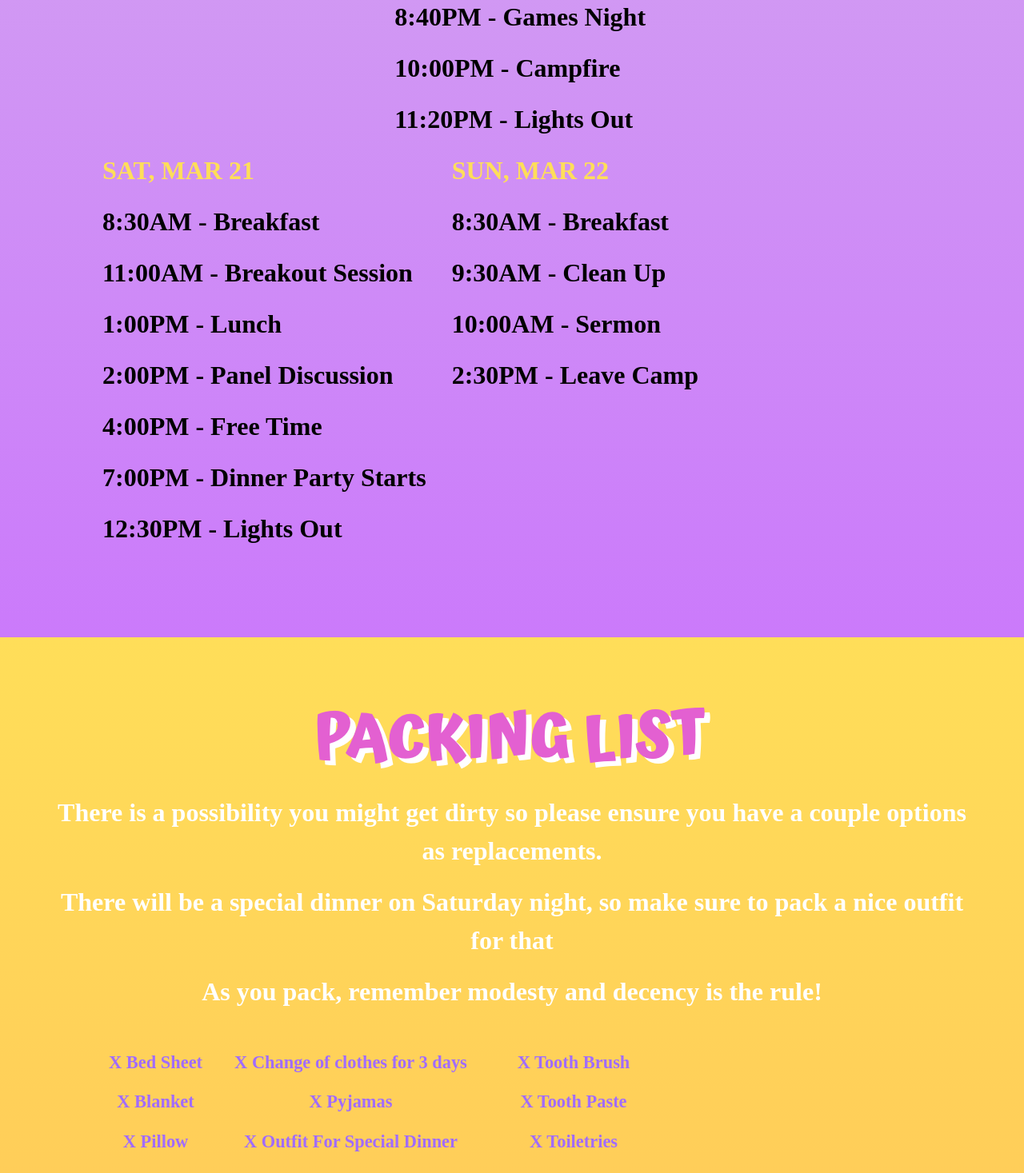
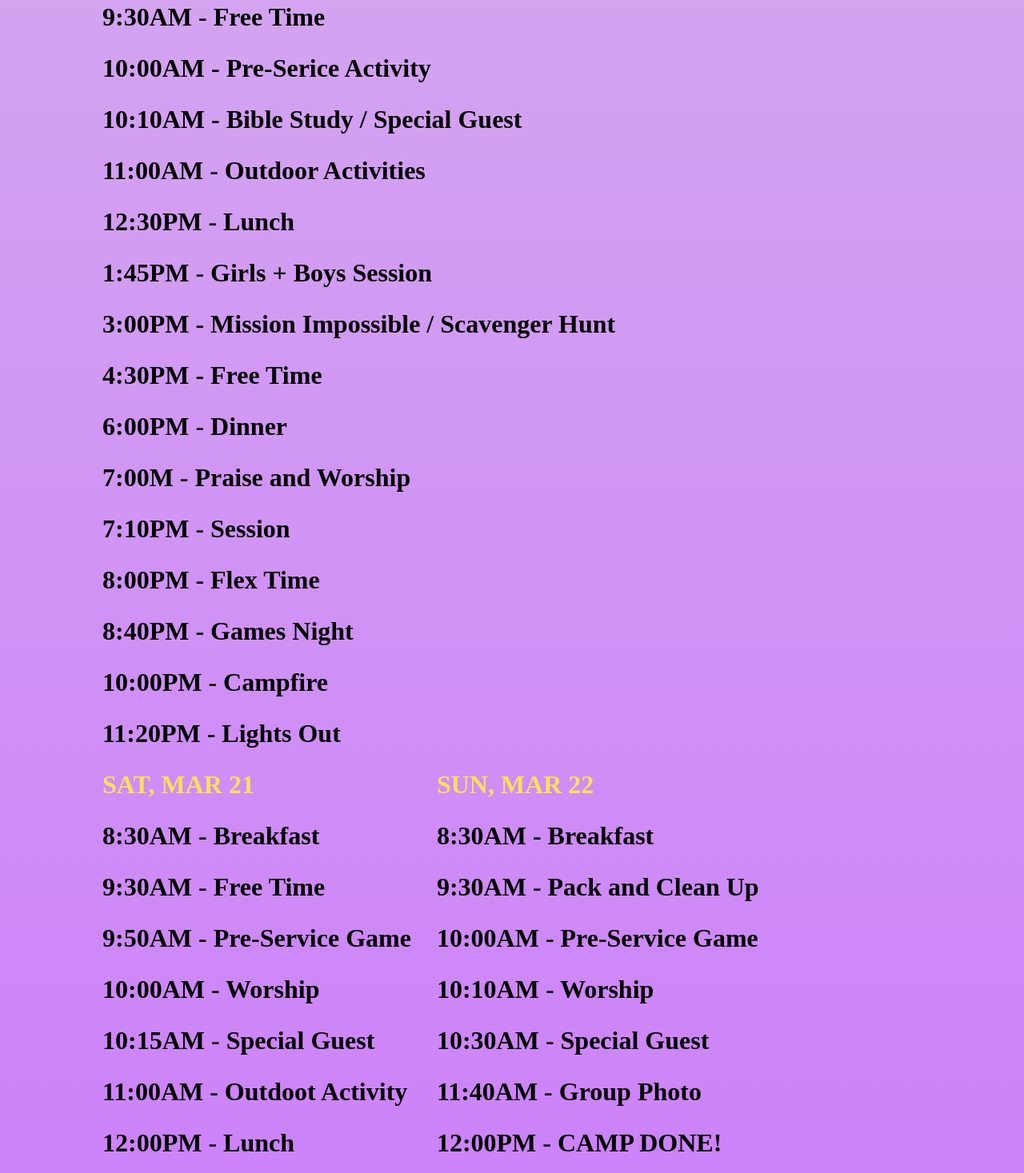
Before and after one commit to davidosemwegie/family-retreat-website, a React (Create React App) app: page / in a window 1280 px wide. Shown: the part 2060-3527 px from the top of the page at 80% size. Built offline with nearby package versions, Linux system fonts and the light colour scheme; a web font is replaced by a local one.

Commit message:
updated schedule

```diff
--- a/src/components/Schedule.jsx
+++ b/src/components/Schedule.jsx
@@ -16,7 +16,9 @@ class Schedule extends Component {
                                 <SDAY>THUR, MAR 19</SDAY>
                                 <SE time="7:00PM" title="Arrival" />
                                 <SE time="8:15PM" title="Dinner" />
-                                <SE time="9:30PM" title="Opening Rally" />
+                                <SE time="9:00PM" title="Pre-Service Prayer" />
+                                <SE time="9:30PM" title="Weekend Opener" />
+                                <SE time="10:30PM" title="Games Night" />
                                 <SE time="12:00AM" title="Lights Out" />
                             </ul>
                         </li>
@@ -24,13 +26,18 @@ class Schedule extends Component {
                             <ul>
                                 <SDAY>FRI, MAR 20</SDAY>
                                 <SE time="8:30AM" title="Breakfast" />
-                                <SE time="10:00AM" title="Bible Study" />
-                                <SE time="10:45AM" title="Activity" />
+                                <SE time="9:30AM" title="Free Time" />
+                                <SE time="10:00AM" title="Pre-Serice Activity" />
+                                <SE time="10:10AM" title="Bible Study / Special Guest" />
+                                <SE time="11:00AM" title="Outdoor Activities" />
                                 <SE time="12:30PM" title="Lunch" />
-                                <SE time="1:45PM" title="Session" />
-                                <SE time="3:00PM" title="Activity" />
+                                <SE time="1:45PM" title="Girls + Boys Session" />
+                                <SE time="3:00PM" title="Mission Impossible / Scavenger Hunt" />
+                                <SE time="4:30PM" title="Free Time" />
                                 <SE time="6:00PM" title="Dinner" />
+                                <SE time="7:00M" title="Praise and Worship" />
                                 <SE time="7:10PM" title="Session" />
+                                <SE time="8:00PM" title="Flex Time" />
                                 <SE time="8:40PM" title="Games Night" />
                                 <SE time="10:00PM" title="Campfire" />
                                 <SE time="11:20PM" title="Lights Out" />
@@ -40,21 +47,30 @@ class Schedule extends Component {
                             <ul>
                                 <SDAY>SAT, MAR 21</SDAY>
                                 <SE time="8:30AM" title="Breakfast" />
-                                <SE time="11:00AM" title="Breakout Session" />
-                                <SE time="1:00PM" title="Lunch" />
-                                <SE time="2:00PM" title="Panel Discussion" />
+                                <SE time="9:30AM" title="Free Time" />
+                                {/* <SE time="9:30AM" title="Pre-Service Prayer" /> */}
+                                <SE time="9:50AM" title="Pre-Service Game" />
+                                <SE time="10:00AM" title="Worship" />
+                                <SE time="10:15AM" title="Special Guest" />
+                                <SE time="11:00AM" title="Outdoot Activity" />
+                                <SE time="12:00PM" title="Lunch" />
+                                <SE time="1:00PM" title="Panel Discussion" />
                                 <SE time="4:00PM" title="Free Time" />
-                                <SE time="7:00PM" title="Dinner Party Starts" />
-                                <SE time="12:30PM" title="Lights Out" />
+                                <SE time="7:00PM" title="Dinner Party" />
+                                <SE time="12:AM" title="Lights Out" />
                             </ul>
                         </li>
                         <li>
                             <ul>
                                 <SDAY>SUN, MAR 22</SDAY>
                                 <SE time="8:30AM" title="Breakfast" />
-                                <SE time="9:30AM" title="Clean Up" />
-                                <SE time="10:00AM" title="Sermon" />
-                                <SE time="2:30PM" title="Leave Camp" />
+                                <SE time="9:30AM" title="Pack and Clean Up" />
+                                {/* <SE time="9:45AM" title="Pre-Service Prayer" /> */}
+                                <SE time="10:00AM" title="Pre-Service Game" />
+                                <SE time="10:10AM" title="Worship" />
+                                <SE time="10:30AM" title="Special Guest" />
+                                <SE time="11:40AM" title="Group Photo" />
+                                <SE time="12:00PM" title="CAMP DONE!" />
                             </ul>
                         </li>
                     </ul>
```
